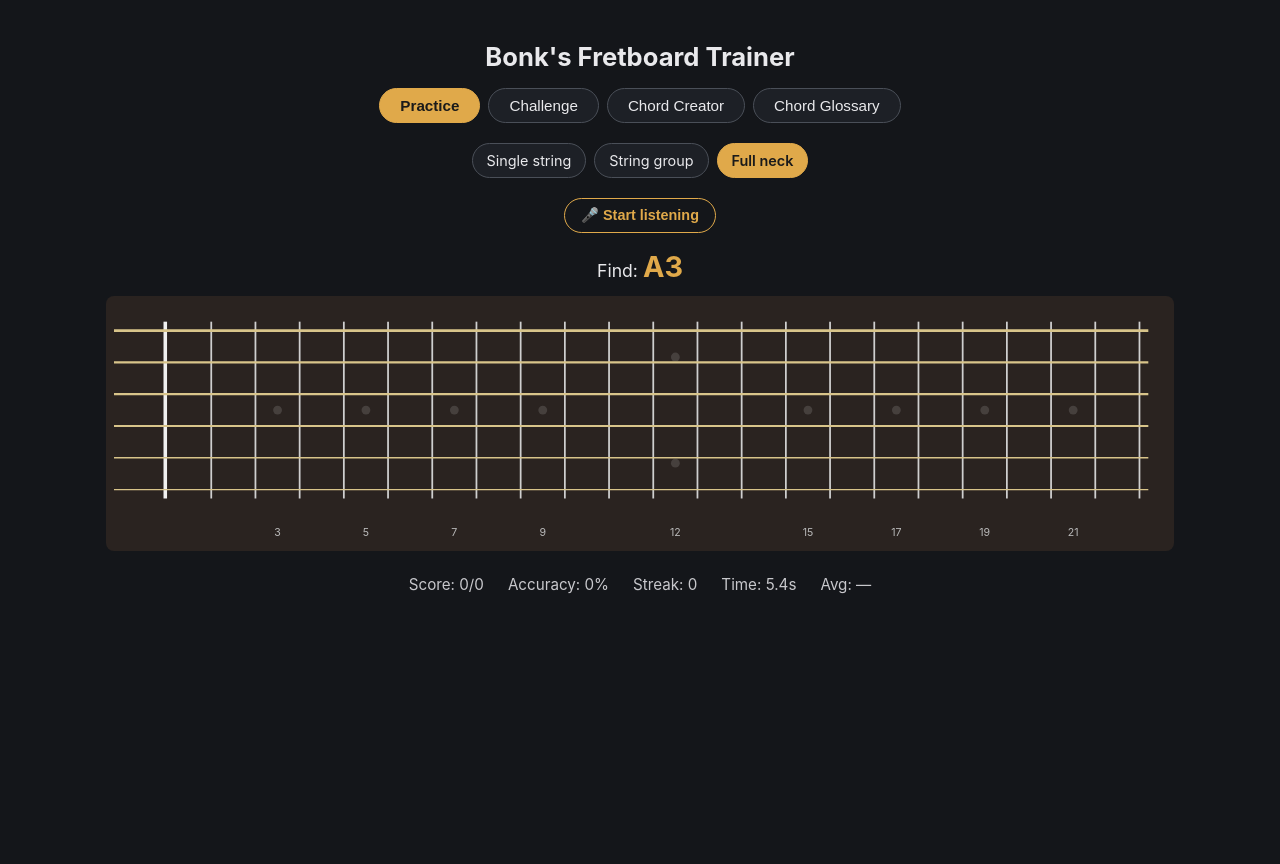
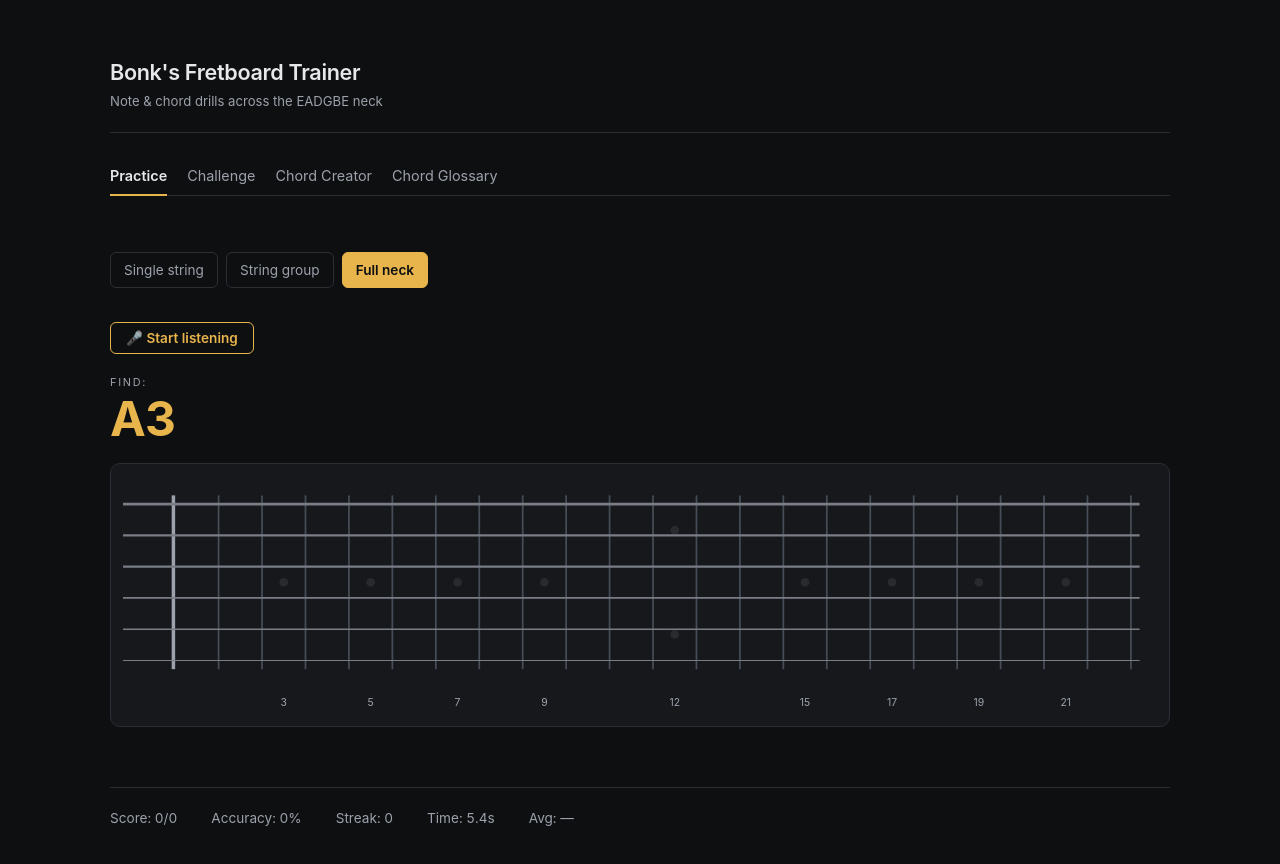
Before and after one commit to PeruvianPesto/fretboard-trainer, a React (Vite) app: page / in a window 1280 px wide. Shown: the top 864 px of the page. Before the commit the page ends 800 px from the top, so only its background shows below. Built offline with nearby package versions, Linux system fonts and the light colour scheme.

Commit message:
UI overhaul

```diff
--- a/src/App.css
+++ b/src/App.css
@@ -1,13 +1,41 @@
+/* ============================================================
+   Fretboard Trainer — dark minimalist theme
+   Palette: graphite neutral scale + 3 accents
+     accent  #E8B44C  amber   — brand / primary / target
+     correct #6FBF8F  sage    — right answer
+     danger  #E5675C  coral   — wrong answer / destructive
+   Spacing scale is intentionally non-linear (4·8·12·20·34·56·92)
+   to give an uneven, asymmetrical vertical rhythm.
+   ============================================================ */
+
 :root {
   color-scheme: dark;
-  --bg: #14161a;
-  --panel: #1d2026;
-  --line: #4a4f58;
-  --wood: #2a2320;
-  --accent: #e0a94a;
-  --correct: #4caf50;
-  --wrong: #e05a4c;
-  --text: #e9e9ec;
+
+  --ink: #0e0f11;
+  --bg: #0e0f11;
+  --surface: #16181c;
+  --surface-2: #1c1f24;
+  --border: #2a2e35;
+  --border-bright: #3d424b;
+
+  --text: #e7e8ea;
+  --text-dim: #9ca1ab;
+
+  --accent: #e8b44c;
+  --accent-bright: #f0c56e;
+  --correct: #6fbf8f;
+  --danger: #e5675c;
+
+  --space-2xs: 4px;
+  --space-xs: 8px;
+  --space-sm: 12px;
+  --space-md: 20px;
+  --space-lg: 34px;
+  --space-xl: 56px;
+  --space-2xl: 92px;
+
+  --radius: 6px;
+  --eyebrow: 0.68rem;
 }
 
 * { box-sizing: border-box; }
@@ -16,156 +44,218 @@ body {
   margin: 0;
   background: var(--bg);
   color: var(--text);
-  font-family: -apple-system, BlinkMacSystemFont, 'Segoe UI', sans-serif;
+  font-family: -apple-system, BlinkMacSystemFont, 'Segoe UI', Roboto, sans-serif;
+  -webkit-font-smoothing: antialiased;
+  line-height: 1.5;
 }
+
+button { font-family: inherit; }
+
+:focus-visible {
+  outline: 2px solid var(--accent);
+  outline-offset: 2px;
+}
+
+/* ---- Shell: centered column ------------------------------- */
 
 .app {
   max-width: 1100px;
   margin: 0 auto;
-  padding: 24px 16px 48px;
-  text-align: center;
+  padding: var(--space-xl) var(--space-md) var(--space-2xl);
+}
+
+.topbar {
+  display: flex;
+  flex-direction: column;
+  gap: var(--space-2xs);
+  padding-bottom: var(--space-md);
+  border-bottom: 1px solid var(--border);
+  margin-bottom: var(--space-lg);
+}
+
+.brand {
+  display: flex;
+  align-items: baseline;
+  gap: var(--space-sm);
+}
+
+.brand-mark {
+  color: var(--accent);
+  font-size: 0.8rem;
+  transform: translateY(-2px);
 }
 
 h1 {
-  font-size: 1.6rem;
-  margin-bottom: 16px;
+  font-size: 1.35rem;
+  font-weight: 600;
+  letter-spacing: -0.015em;
+  margin: 0;
 }
+
+.brand-sub {
+  margin: 0;
+  font-size: 0.82rem;
+  color: var(--text-dim);
+}
+
+/* ---- Tabs: underlined row, not centered pills ------------- */
+
+.tabs {
+  display: flex;
+  gap: var(--space-md);
+  margin-bottom: var(--space-xl);
+  border-bottom: 1px solid var(--border);
+}
+
+.tab-btn {
+  margin-bottom: -1px;
+  padding: 0 0 10px;
+  border: 0;
+  border-bottom: 2px solid transparent;
+  background: none;
+  color: var(--text-dim);
+  font-size: 0.9rem;
+  cursor: pointer;
+  transition: color 0.15s ease, border-color 0.15s ease;
+}
+
+.tab-btn:hover { color: var(--text); }
+
+.tab-btn.active {
+  color: var(--text);
+  border-bottom-color: var(--accent);
+  font-weight: 600;
+}
+
+/* ---- Controls: flat square buttons ----------------------- */
 
 .controls {
   display: flex;
   flex-direction: column;
-  gap: 10px;
-  align-items: center;
-  margin-bottom: 20px;
+  gap: var(--space-sm);
+  align-items: flex-start;
+  margin-bottom: var(--space-lg);
 }
 
 .mode-row, .sub-row {
   display: flex;
-  gap: 8px;
+  gap: var(--space-xs);
   flex-wrap: wrap;
-  justify-content: center;
+  justify-content: flex-start;
 }
 
-.mode-btn {
-  padding: 8px 14px;
-  border-radius: 20px;
-  border: 1px solid var(--line);
+.mode-btn, .chip {
+  padding: 7px 13px;
+  border-radius: var(--radius);
+  border: 1px solid var(--border);
+  background: transparent;
+  color: var(--text-dim);
   cursor: pointer;
-  font-size: 0.9rem;
-  background: var(--panel);
+  font-size: 0.85rem;
+  transition: color 0.15s ease, border-color 0.15s ease, background 0.15s ease;
+}
+
+.mode-btn:hover, .chip:hover {
+  color: var(--text);
+  border-color: var(--border-bright);
 }
 
 .mode-btn input { display: none; }
 
-.mode-btn.active {
+.mode-btn.active, .chip.active {
   background: var(--accent);
-  color: #1a1a1a;
+  color: var(--ink);
   border-color: var(--accent);
   font-weight: 600;
 }
 
-.chip {
-  padding: 6px 12px;
-  border-radius: 14px;
-  border: 1px solid var(--line);
-  background: transparent;
-  color: var(--text);
-  cursor: pointer;
-  font-size: 0.85rem;
-}
-
-.chip.active {
-  background: var(--accent);
-  color: #1a1a1a;
-  border-color: var(--accent);
-  font-weight: 600;
-}
+/* ---- Mic row -------------------------------------------- */
 
 .mic-row {
   display: flex;
   align-items: center;
-  justify-content: center;
-  gap: 14px;
-  margin-bottom: 16px;
+  justify-content: flex-start;
+  gap: var(--space-sm);
+  margin-bottom: var(--space-md);
   flex-wrap: wrap;
 }
 
 .mic-btn {
-  padding: 8px 16px;
-  border-radius: 20px;
+  padding: 7px 15px;
+  border-radius: var(--radius);
   border: 1px solid var(--accent);
   background: transparent;
   color: var(--accent);
   cursor: pointer;
-  font-size: 0.9rem;
+  font-size: 0.85rem;
   font-weight: 600;
 }
 
+.mic-btn:hover { background: rgba(232, 180, 76, 0.12); }
+
 .mic-error {
-  color: var(--wrong);
-  font-size: 0.85rem;
+  color: var(--danger);
+  font-size: 0.8rem;
 }
 
 .heard-note {
-  font-size: 0.9rem;
-  color: #c8c8cc;
+  font-size: 0.85rem;
+  color: var(--text-dim);
   font-variant-numeric: tabular-nums;
 }
 
+/* ---- Prompt + target: the single focal element ---------- */
+
 .prompt {
-  font-size: 1.1rem;
-  margin-bottom: 12px;
+  display: flex;
+  flex-direction: column;
+  align-items: flex-start;
+  gap: var(--space-2xs);
+  margin-bottom: var(--space-md);
+  font-size: var(--eyebrow);
+  text-transform: uppercase;
+  letter-spacing: 0.16em;
+  color: var(--text-dim);
 }
 
 .target-note {
-  font-size: 1.8rem;
+  font-size: 3rem;
+  line-height: 1;
   font-weight: 700;
+  letter-spacing: -0.02em;
   color: var(--accent);
+  text-transform: none;
+  font-variant-numeric: tabular-nums;
 }
 
 .feedback-msg {
   display: block;
-  font-size: 0.85rem;
-  color: var(--wrong);
-  margin-top: 4px;
+  margin-top: 2px;
+  font-size: 0.75rem;
+  letter-spacing: 0.03em;
+  text-transform: none;
+  color: var(--danger);
 }
+
+/* ---- Fretboard ----------------------------------------- */
 
 .fretboard {
   width: 100%;
-  max-width: 1100px;
+  max-width: 1125px;
   height: auto;
-  background: var(--wood);
-  border-radius: 8px;
-  padding: 8px;
+  background: var(--surface);
+  border: 1px solid var(--border);
+  border-radius: 10px;
+  padding: 14px 12px;
+  margin-bottom: var(--space-md);
 }
 
-.fret-line {
-  stroke: #cfcfcf;
-  stroke-width: 2;
-}
-
-.nut {
-  fill: #f0f0f0;
-}
-
-.string-line {
-  stroke: #d8c48a;
-}
-
-.fret-marker {
-  fill: #ffffff22;
-}
-
-.fret-label {
-  fill: #b8b8b8;
-  font-size: 12px;
-}
-
-.string-label {
-  fill: #cfcfcf;
-  font-size: 13px;
-  font-weight: 600;
-}
+.fret-line { stroke: #474d57; stroke-width: 2; }
+.nut { fill: var(--text-dim); }
+.string-line { stroke: #787d86; }
+.fret-marker { fill: rgba(255, 255, 255, 0.08); }
+.fret-label { fill: var(--text-dim); font-size: 12px; }
+.string-label { fill: var(--text-dim); font-size: 13px; font-weight: 600; }
 
 .cell {
   cursor: pointer;
@@ -174,23 +264,16 @@ h1 {
   transition: fill 0.15s ease;
 }
 
-.cell-active:hover {
-  fill: #ffffff22;
-}
+.cell-active:hover { fill: rgba(255, 255, 255, 0.09); }
 
 .cell-inactive {
   cursor: default;
-  opacity: 0.15;
+  opacity: 0.12;
   pointer-events: none;
 }
 
-.cell-correct {
-  fill: var(--correct) !important;
-}
-
-.cell-wrong {
-  fill: var(--wrong) !important;
-}
+.cell-correct { fill: var(--correct) !important; }
+.cell-wrong { fill: var(--danger) !important; }
 
 .cell-target {
   fill: transparent !important;
@@ -198,9 +281,7 @@ h1 {
   stroke-width: 3 !important;
 }
 
-.cell-selected {
-  fill: var(--accent) !important;
-}
+.cell-selected { fill: var(--accent) !important; }
 
 /* Chord-tone dot that is the chord root — filled white with an accent ring. */
 .cell-root {
@@ -209,17 +290,21 @@ h1 {
   stroke-width: 3 !important;
 }
 
+/* ---- Chord readouts ----------------------------------- */
+
 .chord-meta {
-  font-size: 0.9rem;
-  color: #c8c8cc;
-  margin: 0 0 12px;
+  max-width: 52ch;
+  margin: 0 0 var(--space-sm);
+  font-size: 0.82rem;
+  line-height: 1.5;
+  color: var(--text-dim);
 }
 
 .chord-strings {
   display: flex;
-  justify-content: center;
-  gap: 10px;
-  margin-top: 18px;
+  justify-content: flex-start;
+  gap: var(--space-sm);
+  margin-top: var(--space-md);
   flex-wrap: wrap;
 }
 
@@ -227,25 +312,25 @@ h1 {
   display: flex;
   flex-direction: column;
   align-items: center;
-  gap: 4px;
+  gap: var(--space-2xs);
   min-width: 40px;
 }
 
 .chord-string-label {
-  font-size: 0.8rem;
-  color: #c8c8cc;
+  font-size: 0.65rem;
+  text-transform: uppercase;
+  letter-spacing: 0.12em;
+  color: var(--text-dim);
 }
 
 .chord-string-fret {
-  font-size: 1.1rem;
+  font-size: 1.05rem;
   font-weight: 700;
   color: var(--accent);
   font-variant-numeric: tabular-nums;
 }
 
-.chord-string-fret.muted {
-  color: var(--wrong);
-}
+.chord-string-fret.muted { color: var(--danger); }
 
 .chord-string-note {
   font-size: 0.8rem;
@@ -254,22 +339,26 @@ h1 {
 }
 
 .chord-string-interval {
-  font-size: 0.75rem;
+  font-size: 0.72rem;
   font-weight: 600;
   color: var(--accent);
   min-height: 1em;
 }
 
 .chord-notes {
-  margin-top: 14px;
-  font-size: 0.95rem;
-  color: #c8c8cc;
+  margin-top: var(--space-sm);
+  font-size: 0.88rem;
+  color: var(--text-dim);
+  font-variant-numeric: tabular-nums;
 }
+
+/* ---- Wrong-answer overlay ----------------------------- */
 
 .wrong-overlay {
   position: fixed;
   inset: 0;
-  background: rgba(0, 0, 0, 0.55);
+  background: rgba(8, 9, 11, 0.66);
+  backdrop-filter: blur(3px);
   display: flex;
   align-items: center;
   justify-content: center;
@@ -278,181 +367,196 @@ h1 {
 }
 
 .wrong-panel {
-  background: var(--panel);
-  border: 1px solid var(--wrong);
-  border-radius: 12px;
-  padding: 28px 36px;
+  background: var(--surface);
+  border: 1px solid var(--danger);
+  border-radius: 10px;
+  padding: 26px 32px;
   max-width: 360px;
-  text-align: center;
+  text-align: left;
   cursor: default;
-  box-shadow: 0 8px 30px rgba(0, 0, 0, 0.4);
+  box-shadow: 0 20px 60px rgba(0, 0, 0, 0.5);
 }
 
 .wrong-heard {
-  font-size: 1.15rem;
-  color: var(--wrong);
-  margin-bottom: 10px;
+  font-size: 1.05rem;
+  color: var(--danger);
+  margin-bottom: var(--space-xs);
 }
 
 .wrong-target {
-  font-size: 1.05rem;
+  font-size: 0.95rem;
+  line-height: 1.5;
   color: var(--text);
-  margin-bottom: 18px;
+  margin-bottom: var(--space-sm);
 }
 
 .wrong-hint {
-  font-size: 0.8rem;
-  color: #c8c8cc;
+  font-size: 0.72rem;
+  text-transform: uppercase;
+  letter-spacing: 0.12em;
+  color: var(--text-dim);
 }
+
+/* ---- Stats ------------------------------------------- */
 
 .stats {
   display: flex;
-  justify-content: center;
-  gap: 24px;
-  margin-top: 20px;
-  font-size: 0.95rem;
-  color: #c8c8cc;
+  justify-content: flex-start;
+  flex-wrap: wrap;
+  gap: var(--space-md) var(--space-lg);
+  margin-top: var(--space-lg);
+  padding-top: var(--space-md);
+  border-top: 1px solid var(--border);
+  font-size: 0.85rem;
+  color: var(--text-dim);
+  font-variant-numeric: tabular-nums;
 }
 
-.tabs {
-  display: flex;
-  justify-content: center;
-  gap: 8px;
-  margin-bottom: 20px;
-}
-
-.tab-btn {
-  padding: 8px 20px;
-  border-radius: 20px;
-  border: 1px solid var(--line);
-  background: var(--panel);
-  color: var(--text);
-  cursor: pointer;
-  font-size: 0.95rem;
-}
-
-.tab-btn.active {
-  background: var(--accent);
-  color: #1a1a1a;
-  border-color: var(--accent);
-  font-weight: 600;
-}
+/* ---- Challenge mode --------------------------------- */
 
 .challenge-setup {
   display: flex;
   flex-direction: column;
-  align-items: center;
-  gap: 16px;
+  align-items: flex-start;
+  gap: var(--space-md);
 }
 
 .duration-row {
   display: flex;
   align-items: center;
-  gap: 8px;
+  gap: var(--space-xs);
   flex-wrap: wrap;
-  justify-content: center;
+  justify-content: flex-start;
 }
 
 .duration-label {
-  font-size: 0.9rem;
-  color: #c8c8cc;
-  margin-right: 4px;
+  font-size: 0.65rem;
+  text-transform: uppercase;
+  letter-spacing: 0.14em;
+  color: var(--text-dim);
+  margin-right: var(--space-2xs);
 }
 
 .duration-input {
-  width: 70px;
-  padding: 6px 10px;
-  border-radius: 14px;
-  border: 1px solid var(--line);
+  width: 66px;
+  padding: 6px 9px;
+  border-radius: var(--radius);
+  border: 1px solid var(--border);
+  background: transparent;
+  color: var(--text);
+  font-size: 0.82rem;
+  text-align: center;
+  font-variant-numeric: tabular-nums;
+}
+
+.start-btn {
+  padding: 10px 22px;
+  border-radius: var(--radius);
+  border: none;
+  background: var(--accent);
+  color: var(--ink);
+  font-weight: 700;
+  font-size: 0.92rem;
+  cursor: pointer;
+}
+
+.start-btn:hover { background: var(--accent-bright); }
+
+.secondary-btn {
+  padding: 9px 18px;
+  border-radius: var(--radius);
+  border: 1px solid var(--border);
   background: transparent;
   color: var(--text);
   font-size: 0.85rem;
-  text-align: center;
-}
-
-.start-btn {
-  padding: 10px 28px;
-  border-radius: 22px;
-  border: none;
-  background: var(--accent);
-  color: #1a1a1a;
-  font-weight: 700;
-  font-size: 1rem;
   cursor: pointer;
 }
 
-.secondary-btn {
-  padding: 10px 20px;
-  border-radius: 22px;
-  border: 1px solid var(--line);
-  background: transparent;
-  color: var(--text);
-  font-size: 0.9rem;
-  cursor: pointer;
-}
+.secondary-btn:hover { border-color: var(--border-bright); }
 
 .secondary-btn.small {
-  padding: 4px 12px;
-  font-size: 0.8rem;
+  padding: 4px 10px;
+  font-size: 0.75rem;
 }
 
 .challenge-run-header {
   display: flex;
   align-items: center;
-  justify-content: center;
-  gap: 20px;
-  margin-bottom: 16px;
-  font-size: 0.95rem;
-  color: #c8c8cc;
+  justify-content: flex-start;
+  gap: var(--space-md);
+  margin-bottom: var(--space-md);
+  font-size: 0.85rem;
+  color: var(--text-dim);
   flex-wrap: wrap;
+  font-variant-numeric: tabular-nums;
 }
 
 .countdown {
-  font-size: 1.4rem;
+  font-size: 1.3rem;
   font-weight: 700;
   color: var(--accent);
   font-variant-numeric: tabular-nums;
 }
 
-.countdown.low {
-  color: var(--wrong);
-}
+.countdown.low { color: var(--danger); }
 
 .challenge-results {
   display: flex;
   flex-direction: column;
-  align-items: center;
-  gap: 20px;
+  align-items: flex-start;
+  gap: var(--space-md);
+}
+
+.challenge-results h2 {
+  margin: 0;
+  font-size: 1.1rem;
+  font-weight: 600;
+  letter-spacing: -0.01em;
 }
 
 .result-grid {
   display: flex;
-  gap: 28px;
+  gap: var(--space-lg);
   flex-wrap: wrap;
-  justify-content: center;
+  justify-content: flex-start;
 }
 
 .result-stat {
   display: flex;
   flex-direction: column;
-  align-items: center;
-  min-width: 100px;
+  align-items: flex-start;
+  min-width: 92px;
 }
 
 .result-value {
-  font-size: 1.8rem;
+  font-size: 1.7rem;
   font-weight: 700;
   color: var(--accent);
+  letter-spacing: -0.01em;
   font-variant-numeric: tabular-nums;
 }
 
 .result-label {
-  font-size: 0.8rem;
-  color: #c8c8cc;
-  margin-top: 4px;
+  font-size: 0.65rem;
+  text-transform: uppercase;
+  letter-spacing: 0.12em;
+  color: var(--text-dim);
+  margin-top: var(--space-2xs);
 }
 
 .challenge-actions {
   display: flex;
-  gap: 12px;
+  gap: var(--space-sm);
 }
+
+/* ---- Narrow screens -------------------------------- */
+
+@media (max-width: 640px) {
+  .app {
+    padding: var(--space-lg) var(--space-md) var(--space-xl);
+  }
+
+  .tabs { gap: var(--space-sm); }
+
+  .target-note { font-size: 2.4rem; }
+}
--- a/src/App.jsx
+++ b/src/App.jsx
@@ -17,9 +17,14 @@ export default function App() {
 
   return (
     <div className="app">
-      <h1>Bonk's Fretboard Trainer</h1>
+      <header className="topbar">
+        <div className="brand">
+          <h1>Bonk's Fretboard Trainer</h1>
+        </div>
+        <p className="brand-sub">Note &amp; chord drills across the EADGBE neck</p>
+      </header>
 
-      <div className="tabs">
+      <nav className="tabs">
         {TABS.map((t) => (
           <button
             key={t.id}
@@ -29,9 +34,11 @@ export default function App() {
             {t.label}
           </button>
         ))}
-      </div>
+      </nav>
 
-      <ActiveMode />
+      <main className="mode-panel">
+        <ActiveMode />
+      </main>
     </div>
   )
 }
--- a/src/components/Fretboard.jsx
+++ b/src/components/Fretboard.jsx
@@ -85,10 +85,10 @@ export default function Fretboard({ activeStrings, cellState, onCellClick }) {
       ))}
 
       {/* clickable cells */}
-      {STRINGS.map((_s, stringIndex) =>
+      {STRINGS.map((s, stringIndex) =>
         Array.from({ length: FRET_COUNT + 1 }, (_, fret) => fret).map((fret) => {
           const key = `${stringIndex}-${fret}`
-          const state = cellState[key] // undefined, or any string → `cell-<state>` class
+          const state = cellState[key] // undefined | 'correct' | 'wrong'
           const active = isActive(stringIndex)
           return (
             <circle
```
